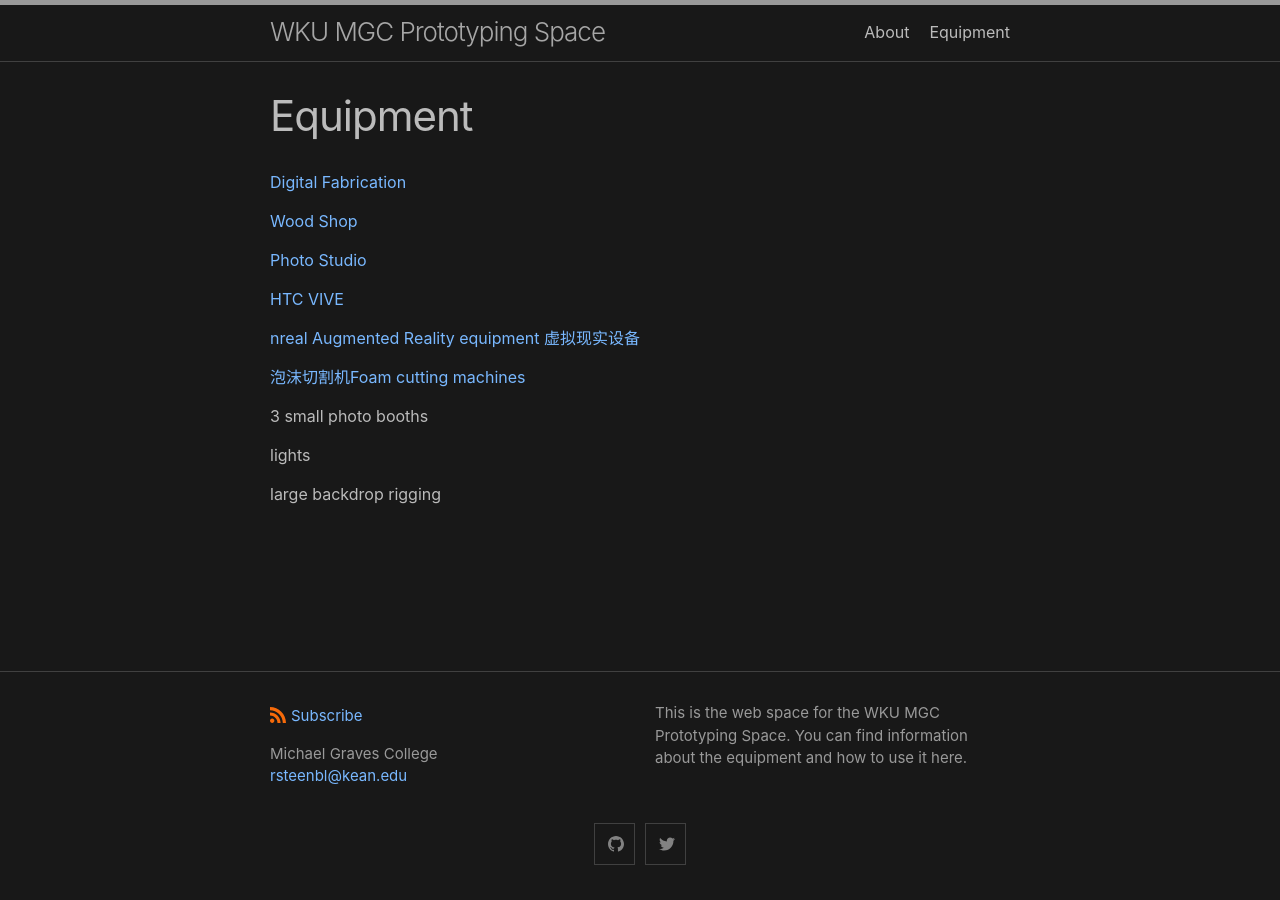
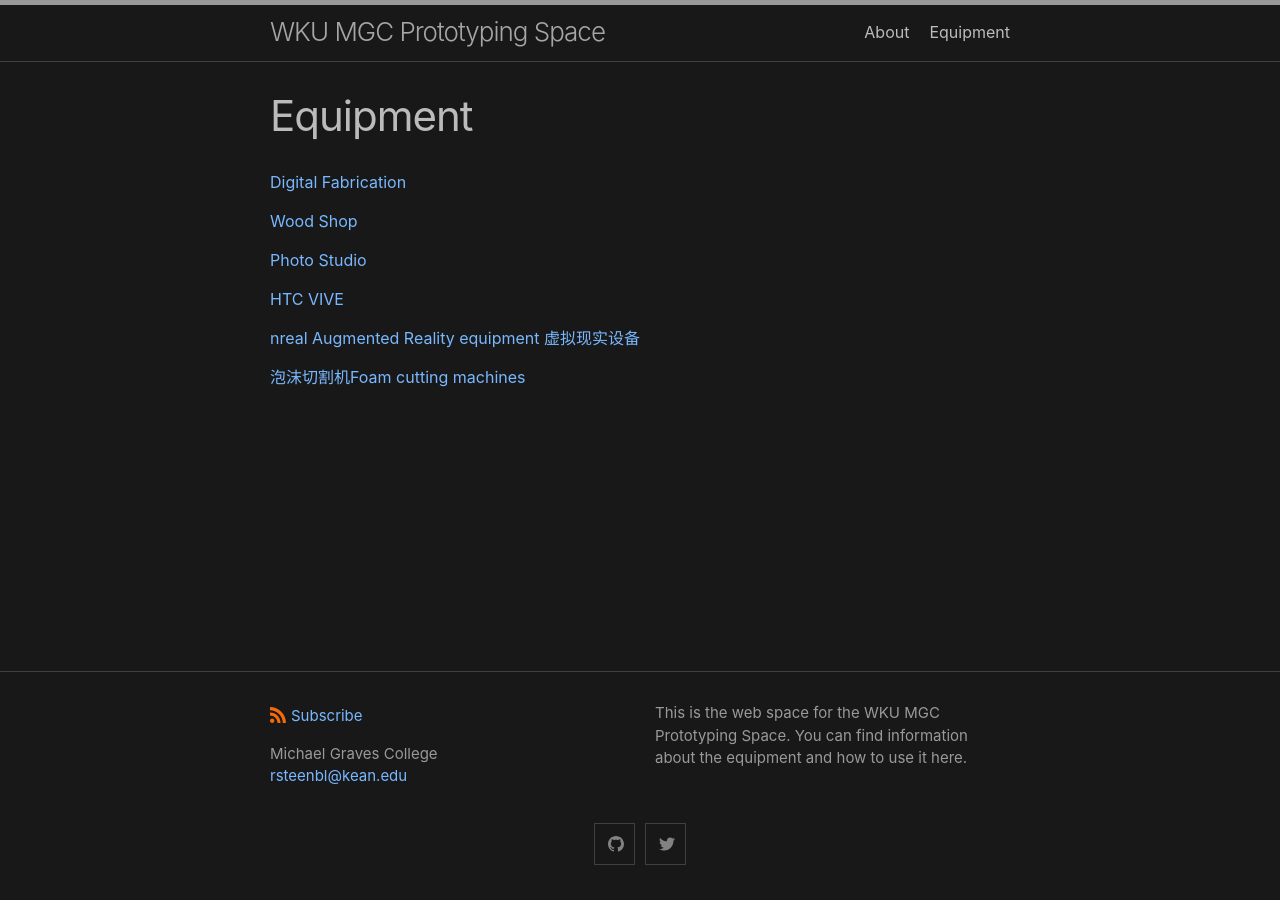
Before and after one commit to KeanMGC/WKUProtoSpace, a Jekyll site: the page built from equipment.md, in a window 1280 px wide. Built offline with Jekyll 4.4.1, drawn with Linux system fonts in a browser that asks for light colours.

Commit message:
Update equipment.md

```diff
--- a/equipment.md
+++ b/equipment.md
@@ -4,20 +4,14 @@
 permalink: /equipment/
 ---
 
-[Digital Fabrication]()
+[Digital Fabrication](/digfab/)
 
 [Wood Shop](/wood.md)
 
-[Photo Studio]()
+[Photo Studio](/pstudio/)
 
 [HTC VIVE]()
 
 [nreal Augmented Reality equipment 虚拟现实设备]()
 
 [泡沫切割机Foam cutting machines]()
-
-3 small photo booths
-
-lights
-
-large backdrop rigging
```
